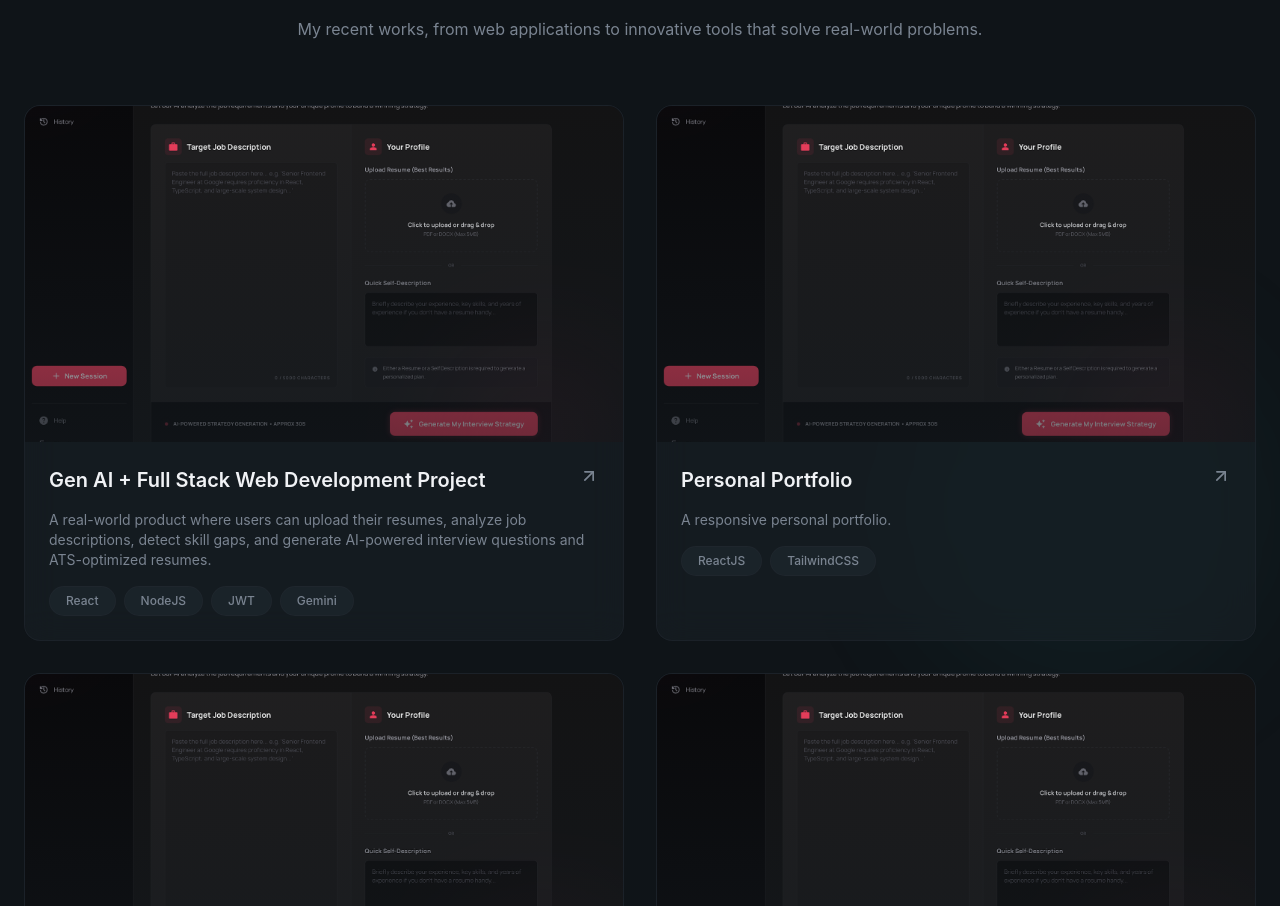
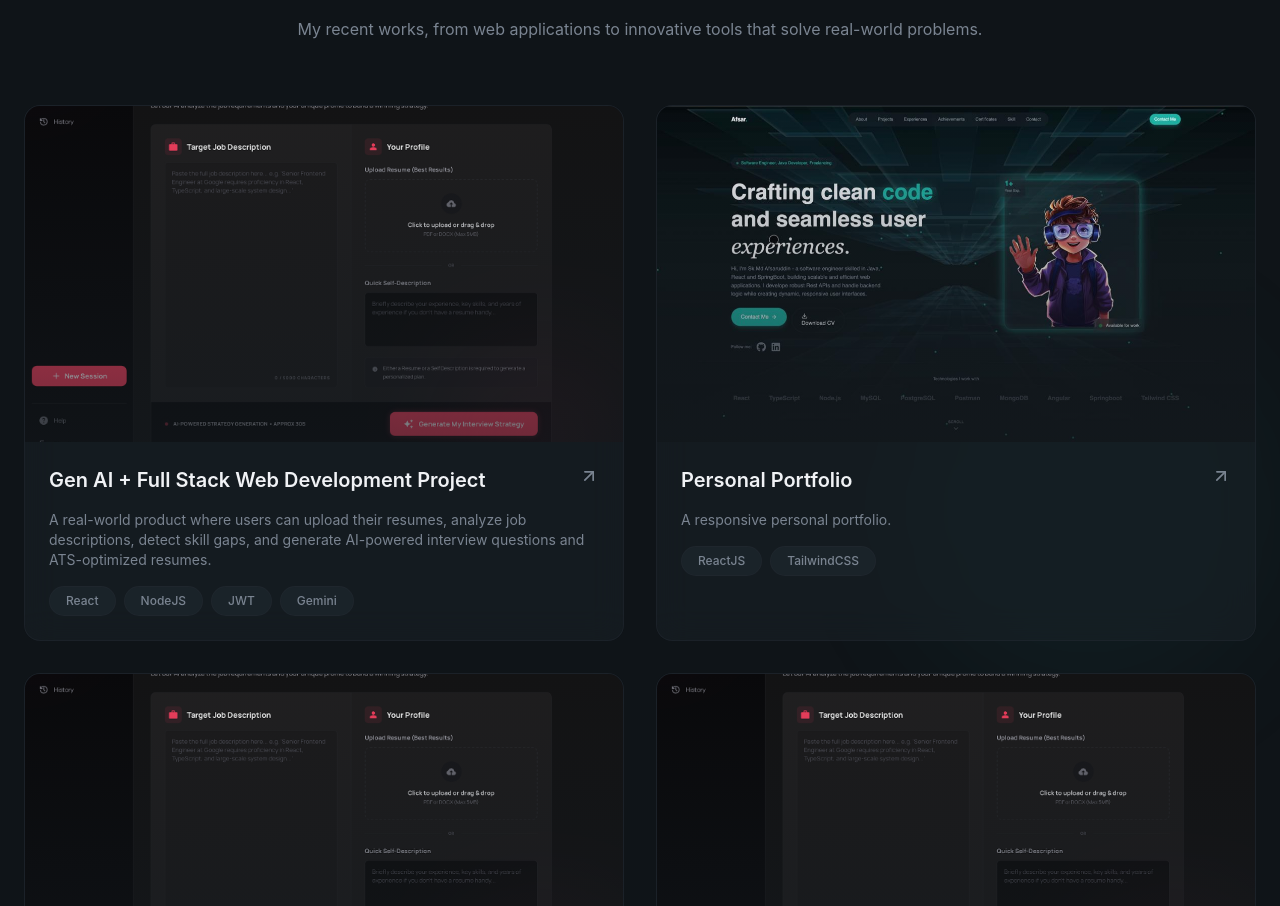
Before and after one commit to Afsar2003/personal-portfolio, a React (Vite) app: page / in a window 1280 px wide. Shown: the part 2336-3242 px from the top of the page. Built offline with nearby package versions, Linux system fonts and the light colour scheme.

Commit message:
updated projects section

```diff
--- a/src/sections/Projects.jsx
+++ b/src/sections/Projects.jsx
@@ -16,7 +16,7 @@ const projects = [
   {
     title: "Personal Portfolio",
     description: "A responsive personal portfolio.",
-    image: "/projects/project1.png",
+    image: "/projects/project2.jpeg",
     tags: ["ReactJS", "TailwindCSS"],
     link: "#",
     github: "#",
```
Also changed, not shown: public/projects/project2.jpeg (added).
